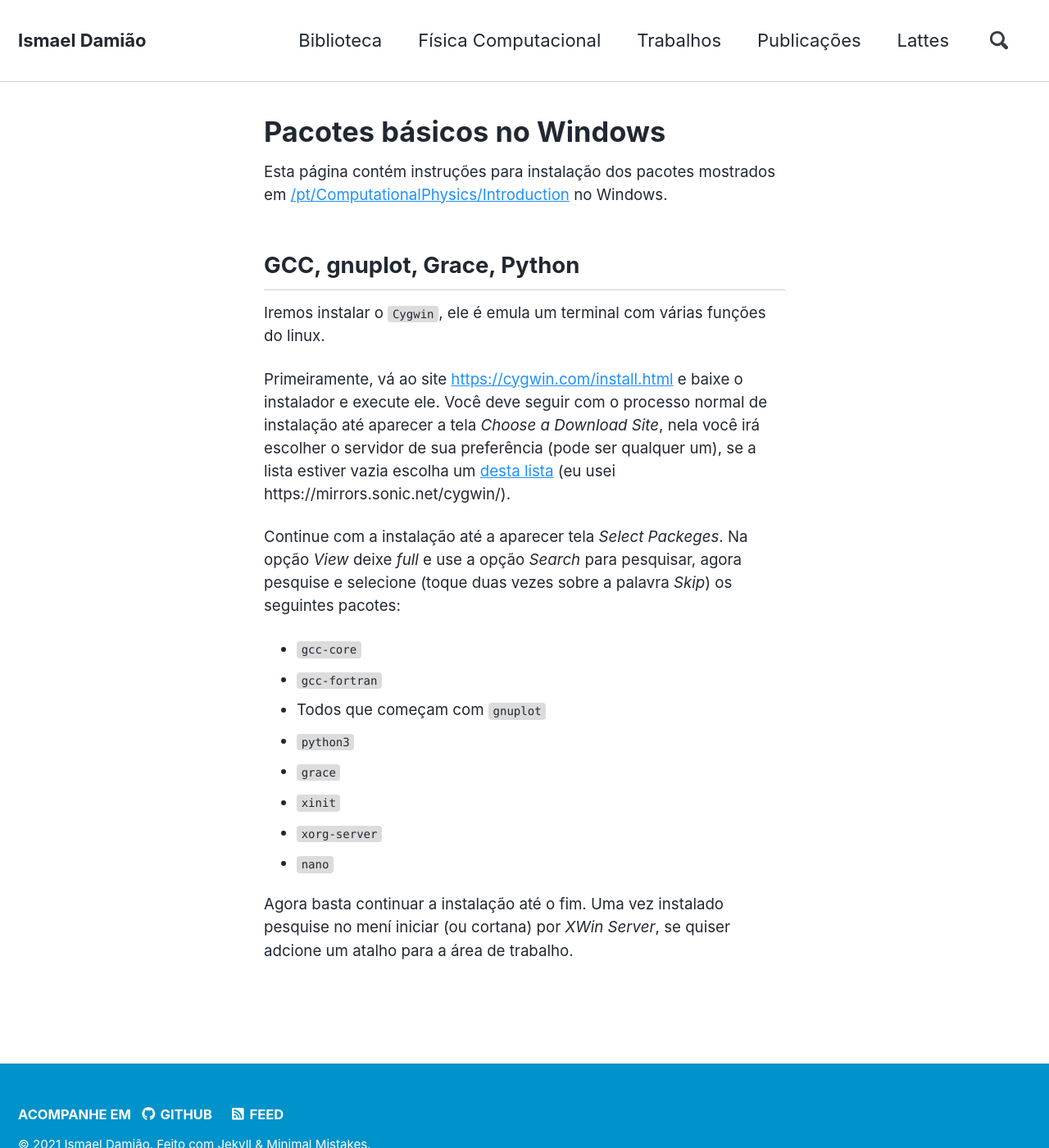
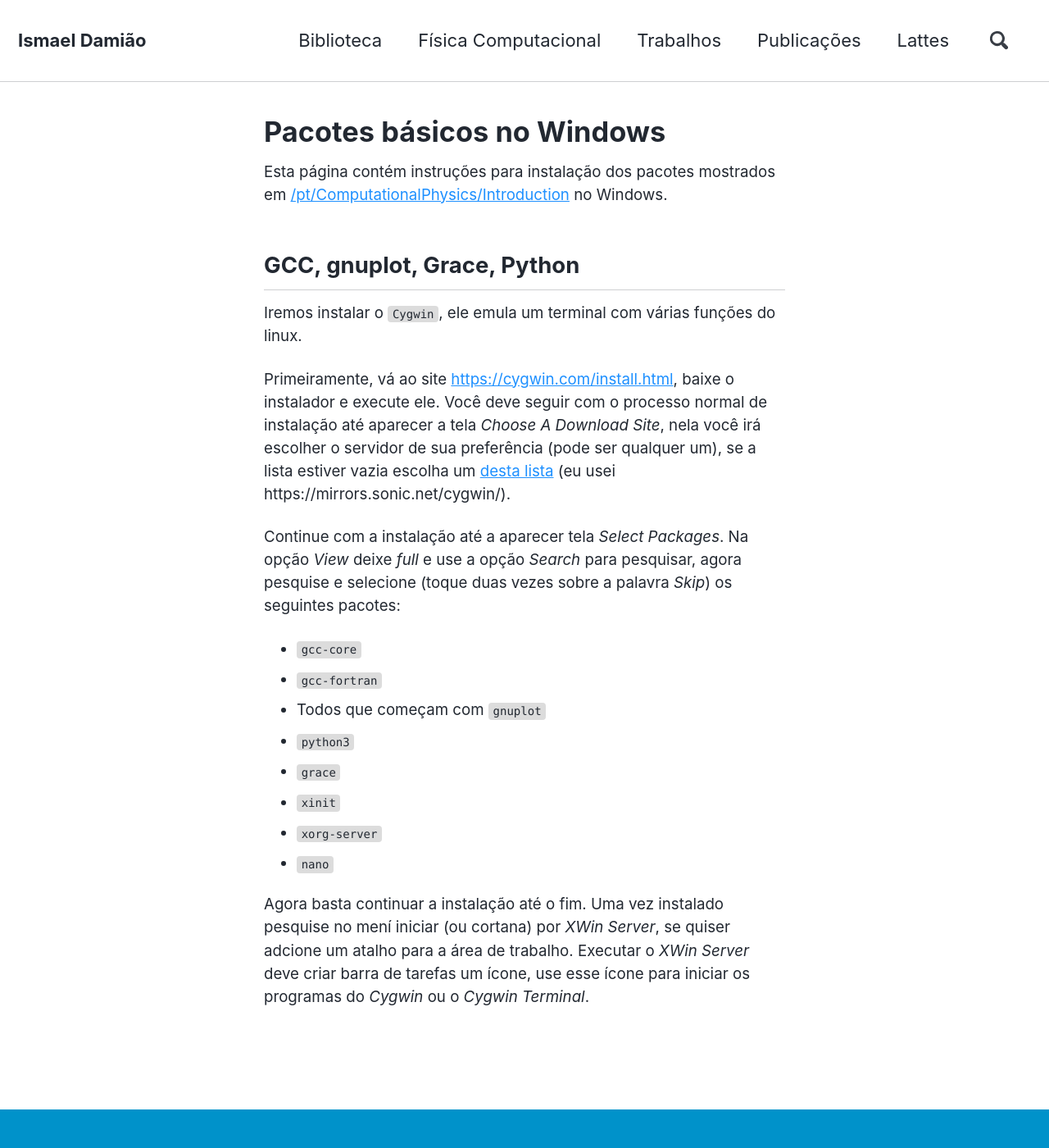
Before and after one commit to ismaeldamiao/ismaeldamiao.github.io, a Jekyll site: the page built from _pages/pt/ComputationalPhysics/win.md, in a window 1280 px wide and 1400 px high. Shown: the whole window at 82% size. Built offline with Jekyll 4.4.1, drawn with Linux system fonts in a browser that asks for light colours; nearby versions of some CDN libraries.

Commit message:
Update win.md

```diff
--- a/_pages/pt/ComputationalPhysics/win.md
+++ b/_pages/pt/ComputationalPhysics/win.md
@@ -9,16 +9,16 @@ no Windows.
 
 ## GCC, gnuplot, Grace, Python
 
-Iremos instalar o `Cygwin`, ele é emula um terminal com várias funções do linux.
+Iremos instalar o `Cygwin`, ele emula um terminal com várias funções do linux.
 
-Primeiramente, vá ao site [https://cygwin.com/install.html](https://cygwin.com/install.html)
-e baixe o instalador e execute ele. Você deve seguir com o processo normal de instalação
-até aparecer a tela *Choose a Download Site*, nela você irá escolher o servidor de sua preferência
+Primeiramente, vá ao site [https://cygwin.com/install.html](https://cygwin.com/install.html),
+baixe o instalador e execute ele. Você deve seguir com o processo normal de instalação
+até aparecer a tela *Choose A Download Site*, nela você irá escolher o servidor de sua preferência
 (pode ser qualquer um), se a lista estiver vazia escolha um [desta lista](https://cygwin.com/mirrors.html)
 (eu usei https://mirrors.sonic.net/cygwin/).
 
 Continue com a instalação até a aparecer tela
-*Select Packeges*. Na opção *View* deixe *full* e use a opção *Search* para pesquisar, agora
+*Select Packages*. Na opção *View* deixe *full* e use a opção *Search* para pesquisar, agora
 pesquise e selecione (toque duas vezes sobre a palavra *Skip*) os seguintes pacotes:
 * `gcc-core`
 * `gcc-fortran`
@@ -31,4 +31,5 @@ pesquise e selecione (toque duas vezes sobre a palavra *Skip*) os seguintes paco
 
 Agora basta continuar a instalação até o fim. Uma vez instalado pesquise
 no mení iniciar (ou cortana) por *XWin Server*, se quiser adcione um atalho para a área
-de trabalho.
+de trabalho. Executar o *XWin Server* deve criar barra de tarefas um ícone,
+use esse ícone para iniciar os programas do *Cygwin* ou o *Cygwin Terminal*.
```
